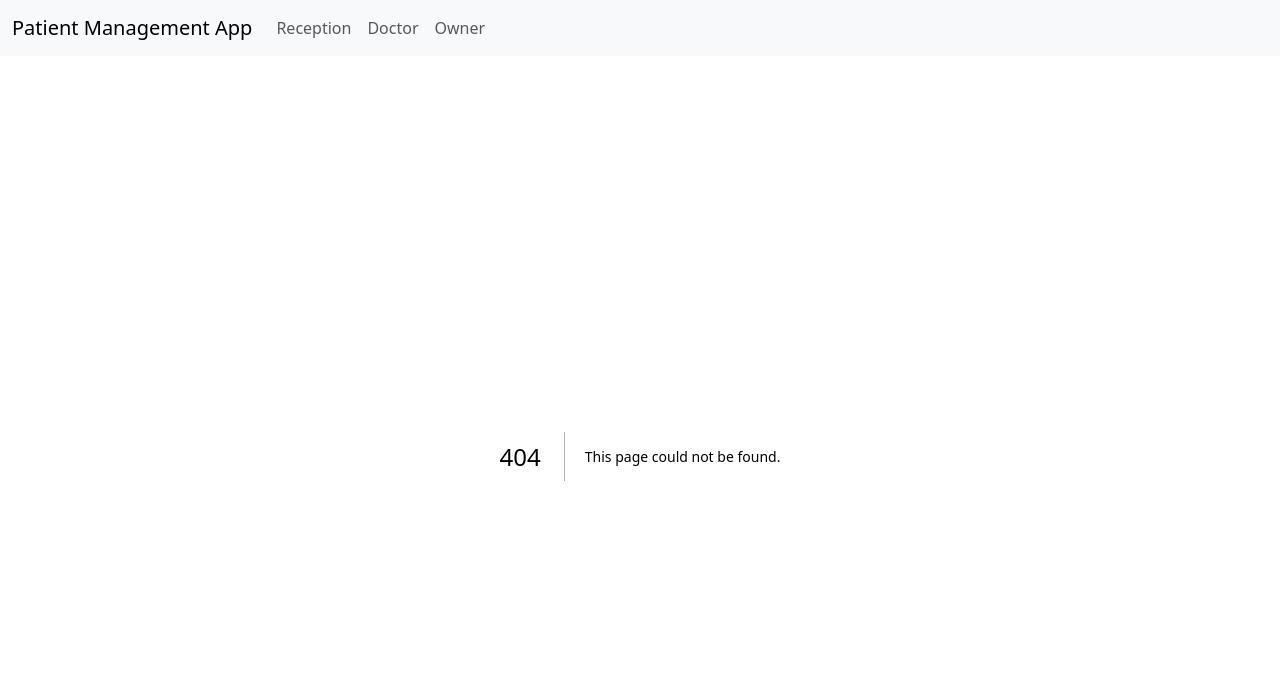
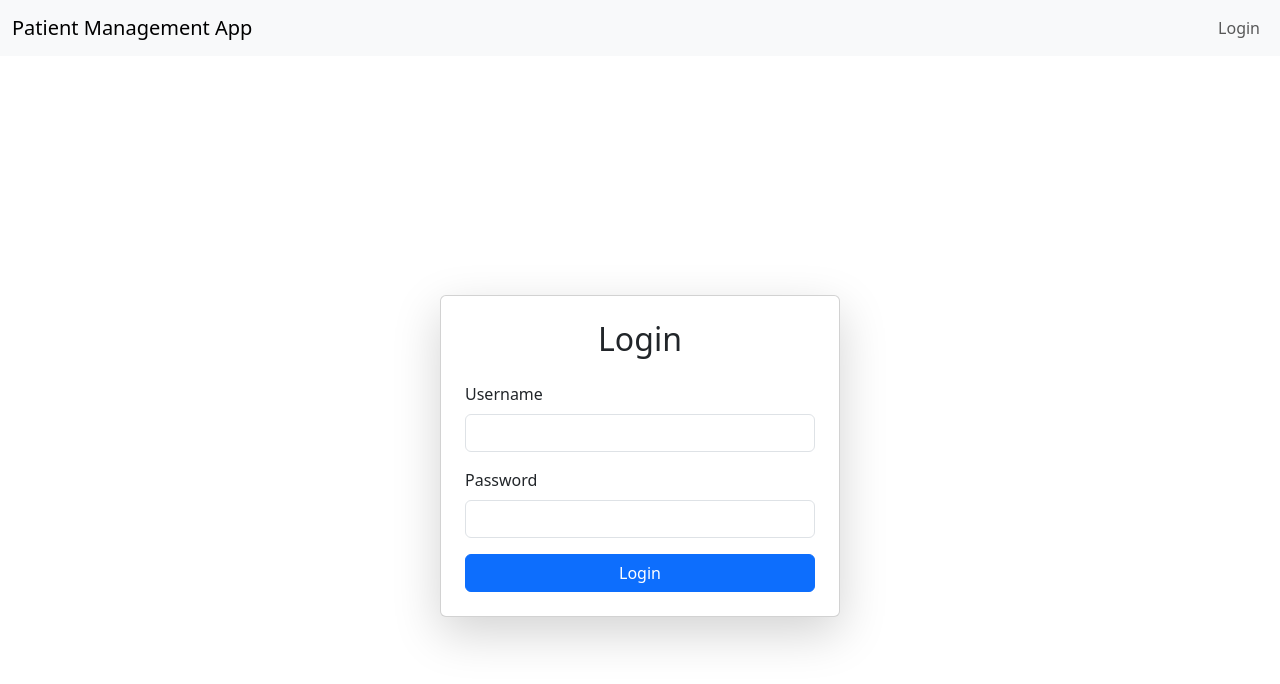
Before and after one commit to omkardilwaleod-tech/samarth_patient_management, a Next.js app: page /login in a window 1280 px wide. Before the commit this address had no page. Shown: the top 684 px of the page. Built offline with nearby package versions, Linux system fonts and the light colour scheme.

Commit message:
Add files via upload

```diff
--- /dev/null
+++ b/src/app/api/login/route.js
@@ -0,0 +1,34 @@
+import dbConnect from '@/lib/mongoose';
+import User from '@/models/User';
+import { NextResponse } from 'next/server';
+
+export async function POST(req) {
+  await dbConnect();
+
+  try {
+    const { userName, password } = await req.json(); // Use userName instead of username
+
+    if (!userName || !password) {
+      return NextResponse.json({ success: false, message: 'Please provide both username and password.' }, { status: 400 });
+    }
+
+    const user = await User.findOne({ userName }); // Use userName for lookup
+
+    if (!user) {
+      return NextResponse.json({ success: false, message: 'Invalid username or password.' }, { status: 401 });
+    }
+
+    // For simplicity, directly comparing plain text passwords.
+    // In a real application, you should use bcrypt or a similar library for hashing passwords.
+    if (user.password !== password) {
+      return NextResponse.json({ success: false, message: 'Invalid username or password.' }, { status: 401 });
+    }
+
+    // Successfully authenticated, return the user's role
+    return NextResponse.json({ success: true, role: user.role }, { status: 200 });
+
+  } catch (error) {
+    console.error('Login error:', error);
+    return NextResponse.json({ success: false, message: error.message || 'An unknown error occurred during login.' }, { status: 500 });
+  }
+}
--- a/src/app/layout.js
+++ b/src/app/layout.js
@@ -1,5 +1,8 @@
+"use client";
 import { Geist, Geist_Mono } from "next/font/google";
 import "bootstrap/dist/css/bootstrap.min.css";
+import { useState, useEffect } from 'react';
+import { useRouter, usePathname } from 'next/navigation';
 import Link from 'next/link'; // Import Link
 
 const geistSans = Geist({
@@ -12,12 +15,43 @@ const geistMono = Geist_Mono({
   subsets: ["latin"],
 });
 
-export const metadata = {
-  title: "Create Next App",
-  description: "Generated by create next app",
-};
+// Removed metadata export as layout is now a client component
 
 export default function RootLayout({ children }) {
+  const router = useRouter();
+  const pathname = usePathname();
+  const [currentUserRole, setCurrentUserRole] = useState(null);
+
+  useEffect(() => {
+    // Check authentication on route change or initial load
+    const role = localStorage.getItem('userRole');
+    setCurrentUserRole(role);
+
+    const publicPaths = ['/', '/login']; // Paths accessible to everyone
+    const protectedPaths = {
+      '/reception': 'reception',
+      '/doctor': 'doctor',
+      '/owner': 'owner',
+    };
+
+    if (!publicPaths.includes(pathname)) {
+      // If trying to access a protected path
+      if (!role) {
+        // No role found, redirect to login
+        router.push('/login');
+      } else if (protectedPaths[pathname] && protectedPaths[pathname] !== role) {
+        // Role exists but doesn't match the required role for the path
+        router.push('/login'); // Or redirect to a 403 page/their allowed page
+      }
+    }
+  }, [pathname, router]); // Re-run effect when pathname or router changes
+
+  const handleLogout = () => {
+    localStorage.removeItem('userRole');
+    setCurrentUserRole(null);
+    router.push('/login');
+  };
+
   return (
     <html lang="en">
       <head>
@@ -26,21 +60,38 @@ export default function RootLayout({ children }) {
       <body className={geistSans.variable}>
         <nav className="navbar navbar-expand-lg navbar-light bg-light">
           <div className="container-fluid">
-            <Link className="navbar-brand" href="/">Patient Management App</Link>{/* Changed to Link */}
+            <Link className="navbar-brand" href="/">Patient Management App</Link>
             <button className="navbar-toggler" type="button" data-bs-toggle="collapse" data-bs-target="#navbarNav" aria-controls="navbarNav" aria-expanded="false" aria-label="Toggle navigation">
               <span className="navbar-toggler-icon"></span>
             </button>
             <div className="collapse navbar-collapse" id="navbarNav">
+              <ul className="navbar-nav me-auto mb-2 mb-lg-0"> {/* Use me-auto to push login/logout to right */}
+                {currentUserRole === 'reception' && (
+                  <li className="nav-item">
+                    <Link className="nav-link" href="/reception">Reception</Link>
+                  </li>
+                )}
+                {currentUserRole === 'doctor' && (
+                  <li className="nav-item">
+                    <Link className="nav-link" href="/doctor">Doctor</Link>
+                  </li>
+                )}
+                {currentUserRole === 'owner' && (
+                  <li className="nav-item">
+                    <Link className="nav-link" href="/owner">Owner</Link>
+                  </li>
+                )}
+              </ul>
               <ul className="navbar-nav">
-                <li className="nav-item">
-                  <Link className="nav-link" href="/reception">Reception</Link>{/* Changed to Link */}
-                </li>
-                <li className="nav-item">
-                  <Link className="nav-link" href="/doctor">Doctor</Link>{/* Changed to Link */}
-                </li>
-                <li className="nav-item">
-                  <Link className="nav-link" href="/owner">Owner</Link>{/* Changed to Link */}
-                </li>
+                {currentUserRole ? (
+                  <li className="nav-item">
+                    <button className="btn btn-outline-danger" onClick={handleLogout}>Logout</button>
+                  </li>
+                ) : (
+                  <li className="nav-item">
+                    <Link className="nav-link" href="/login">Login</Link>
+                  </li>
+                )}
               </ul>
             </div>
           </div>
--- /dev/null
+++ b/src/app/login/page.js
@@ -0,0 +1,83 @@
+"use client";
+import { useState, useEffect } from 'react';
+import { useRouter } from 'next/navigation';
+
+export default function Login() {
+  const [userName, setUserName] = useState(''); // Changed to userName
+  const [password, setPassword] = useState('');
+  const [message, setMessage] = useState('');
+  const router = useRouter();
+
+  useEffect(() => {
+    // Redirect if already logged in
+    const role = localStorage.getItem('userRole');
+    if (role) {
+      router.push(`/${role}`);
+    }
+  }, [router]);
+
+  const handleSubmit = async (e) => {
+    e.preventDefault();
+    setMessage('');
+
+    try {
+      const response = await fetch('/api/login', {
+        method: 'POST',
+        headers: {
+          'Content-Type': 'application/json',
+        },
+        body: JSON.stringify({ userName, password }), // Use userName
+      });
+
+      const data = await response.json();
+
+      if (response.ok && data.success) {
+        localStorage.setItem('userRole', data.role);
+        router.push(`/${data.role}`);
+      } else {
+        setMessage(data.message || 'Login failed.');
+      }
+    } catch (error) {
+      console.error('Login error:', error);
+      setMessage('An error occurred during login. Please try again.');
+    }
+  };
+
+  return (
+    <div className="container d-flex justify-content-center align-items-center min-vh-100">
+      <div className="card p-4 shadow-lg" style={{ maxWidth: '400px', width: '100%' }}>
+        <h2 className="card-title text-center mb-4">Login</h2>
+        {message && (
+          <div className={`alert ${message.includes('failed') || message.includes('error') ? 'alert-danger' : 'alert-success'} mb-3`} role="alert">
+            {message}
+          </div>
+        )}
+        <form onSubmit={handleSubmit}>
+          <div className="mb-3">
+            <label htmlFor="usernameInput" className="form-label">Username</label>
+            <input
+              type="text"
+              className="form-control"
+              id="usernameInput"
+              value={userName} // Use userName
+              onChange={(e) => setUserName(e.target.value)} // Use setUserName
+              required
+            />
+          </div>
+          <div className="mb-3">
+            <label htmlFor="passwordInput" className="form-label">Password</label>
+            <input
+              type="password"
+              className="form-control"
+              id="passwordInput"
+              value={password}
+              onChange={(e) => setPassword(e.target.value)}
+              required
+            />
+          </div>
+          <button type="submit" className="btn btn-primary w-100">Login</button>
+        </form>
+      </div>
+    </div>
+  );
+}
--- /dev/null
+++ b/src/models/User.js
@@ -0,0 +1,23 @@
+import mongoose from 'mongoose';
+
+const UserSchema = new mongoose.Schema({
+  userName: {
+    type: String,
+    required: [true, 'Please provide a username.'],
+    unique: true,
+  },
+  password: {
+    type: String,
+    required: [true, 'Please provide a password.'],
+  },
+  role: {
+    type: String,
+    enum: ['reception', 'doctor', 'owner'],
+    required: [true, 'Please provide a role.'],
+  },
+}, { timestamps: true });
+
+// Explicitly set the collection name to 'creds'
+const User = mongoose.models.User || mongoose.model('User', UserSchema, 'creds');
+
+export default User;
```
Also changed, not shown: src/app/doctor/page.js (line endings or trailing spaces), src/app/owner/page.js (line endings or trailing spaces).
